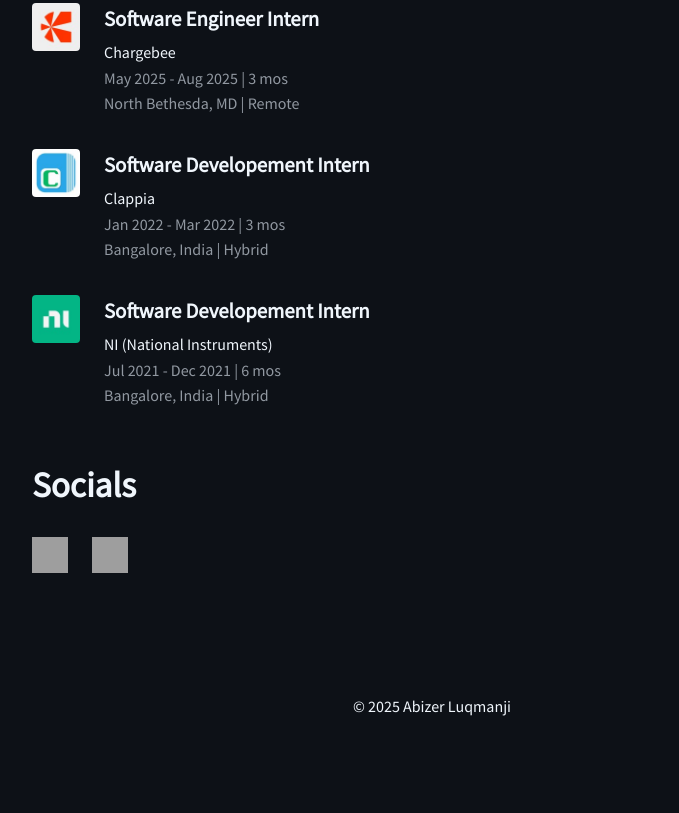
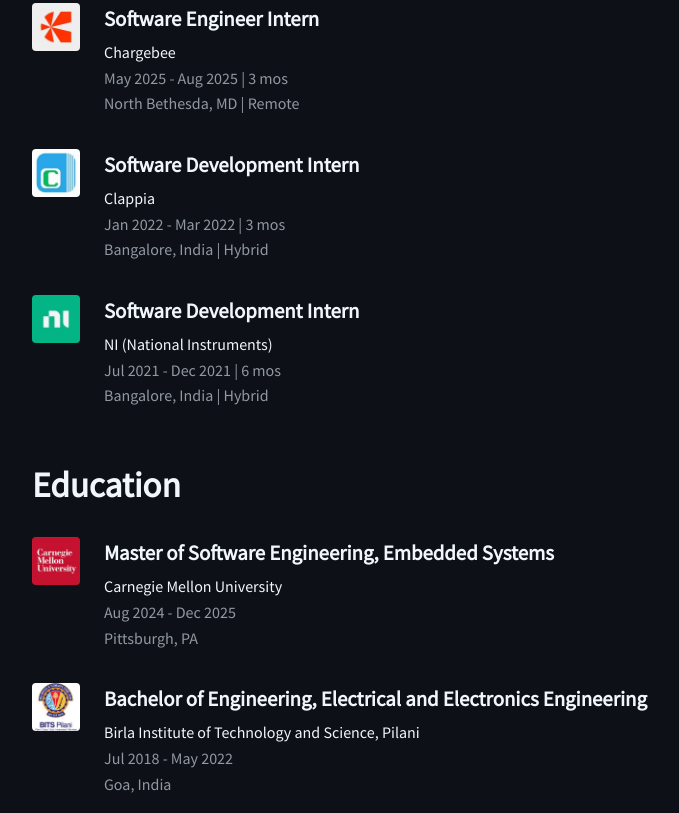
Before and after one commit to abizerluqmanji/abizerluqmanji.github.io, a plain HTML site: page index.html in a window 1280 px wide. Shown: the part 1447-2260 px from the top of the page, without its empty margins (208-887 px from the left). Before the commit the page ends 2182 px from the top, so only its background shows below. Drawn offline with nearby package versions, Linux system fonts and the light colour scheme; grey boxes are pictures that could not be loaded.

```diff
--- a/index.html
+++ b/index.html
@@ -19,6 +19,7 @@
                 <li><a href="#about">About</a></li>
                 <li><a href="#skills">Skills</a></li>
                 <li><a href="#experience">Experience</a></li>
+                <li><a href="#education">Education</a></li>
                 <li><a href="#links">Socials</a></li>
                 <li>
                     <a href="https://drive.google.com/drive/folders/114ths1KzJql4jV-MHHSn-oks2zWb4NGr?usp=sharing"
@@ -125,7 +126,7 @@
             <h3>Work Experience</h3>
             <div class="experience-list">
                 <div class="experience-item">
-                    <a href="https://www.ni.com/en.html" class="icon-link" target="_blank" rel="noreferrer" title="NI">
+                    <a href="https://www.ni.com/" class="icon-link" target="_blank" rel="noreferrer" title="NI">
                         <img src="images/niglobal_logo.jpg" alt="NI">
                     </a>
                     <div class="experience-details">
@@ -139,7 +140,7 @@
             <h3>Internships</h3>
             <div class="experience-list">
                 <div class="experience-item">
-                    <a href="https://www.chargebee.com/company/" class="icon-link" target="_blank" rel="noreferrer"
+                    <a href="https://www.chargebee.com/" class="icon-link" target="_blank" rel="noreferrer"
                         title="Chargebee">
                         <img src="images/chargebee_logo.jpg" alt="Chargebee">
                     </a>
@@ -151,26 +152,55 @@
                     </div>
                 </div>
                 <div class="experience-item">
-                    <a href="https://www.clappia.com/en-us" class="icon-link" target="_blank" rel="noreferrer"
+                    <a href="https://www.clappia.com/" class="icon-link" target="_blank" rel="noreferrer"
                         title="Clappia">
                         <img src="images/clappia_logo.jpg" alt="Clappia">
                     </a>
                     <div class="experience-details">
-                        <h4>Software Developement Intern</h4>
+                        <h4>Software Development Intern</h4>
                         <p>Clappia</p>
                         <p class="text-muted">Jan 2022 - Mar 2022 | 3 mos</p>
                         <p class="text-muted">Bangalore, India | Hybrid</p>
                     </div>
                 </div>
                 <div class="experience-item">
-                    <a href="https://www.ni.com/en.html" class="icon-link" target="_blank" rel="noreferrer" title="NI">
+                    <a href="https://www.ni.com/" class="icon-link" target="_blank" rel="noreferrer" title="NI">
                         <img src="images/niglobal_logo.jpg" alt="NI">
                     </a>
                     <div class="experience-details">
-                        <h4>Software Developement Intern</h4>
+                        <h4>Software Development Intern</h4>
                         <p>NI (National Instruments)</p>
                         <p class="text-muted">Jul 2021 - Dec 2021 | 6 mos</p>
                         <p class="text-muted">Bangalore, India | Hybrid</p>
+                    </div>
+                </div>
+            </div>
+        </section>
+        <section id="education">
+            <h2>Education</h2>
+            <div class="experience-list">
+                <div class="experience-item">
+                    <a href="https://www.cmu.edu/" class="icon-link" target="_blank" rel="noreferrer"
+                        title="Carnegie Mellon University">
+                        <img src="images/cmu_logo.jpg" alt="Carnegie Mellon University">
+                    </a>
+                    <div class="experience-details">
+                        <h4>Master of Software Engineering, Embedded Systems</h4>
+                        <p>Carnegie Mellon University</p>
+                        <p class="text-muted">Aug 2024 - Dec 2025</p>
+                        <p class="text-muted">Pittsburgh, PA</p>
+                    </div>
+                </div>
+                <div class="experience-item">
+                    <a href="https://www.bits-pilani.ac.in/" class="icon-link" target="_blank" rel="noreferrer"
+                        title="Birla Institute of Technology and Science, Pilani">
+                        <img src="images/bits_pilani_logo.jpg" alt="Birla Institute of Technology and Science, Pilani">
+                    </a>
+                    <div class="experience-details">
+                        <h4>Bachelor of Engineering, Electrical and Electronics Engineering</h4>
+                        <p>Birla Institute of Technology and Science, Pilani</p>
+                        <p class="text-muted">Jul 2018 - May 2022</p>
+                        <p class="text-muted">Goa, India</p>
                     </div>
                 </div>
             </div>
```
Also changed, not shown: images/bits_pilani_logo.jpg (added), images/cmu_logo.jpg (added).
